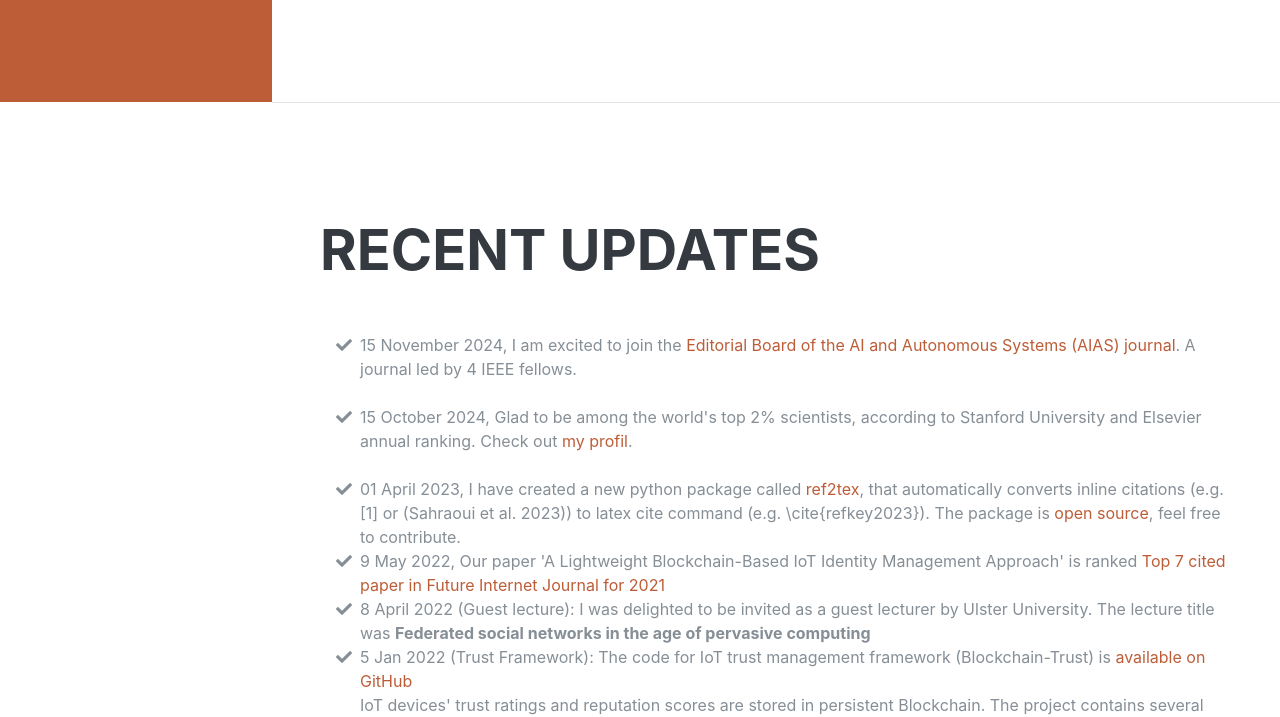
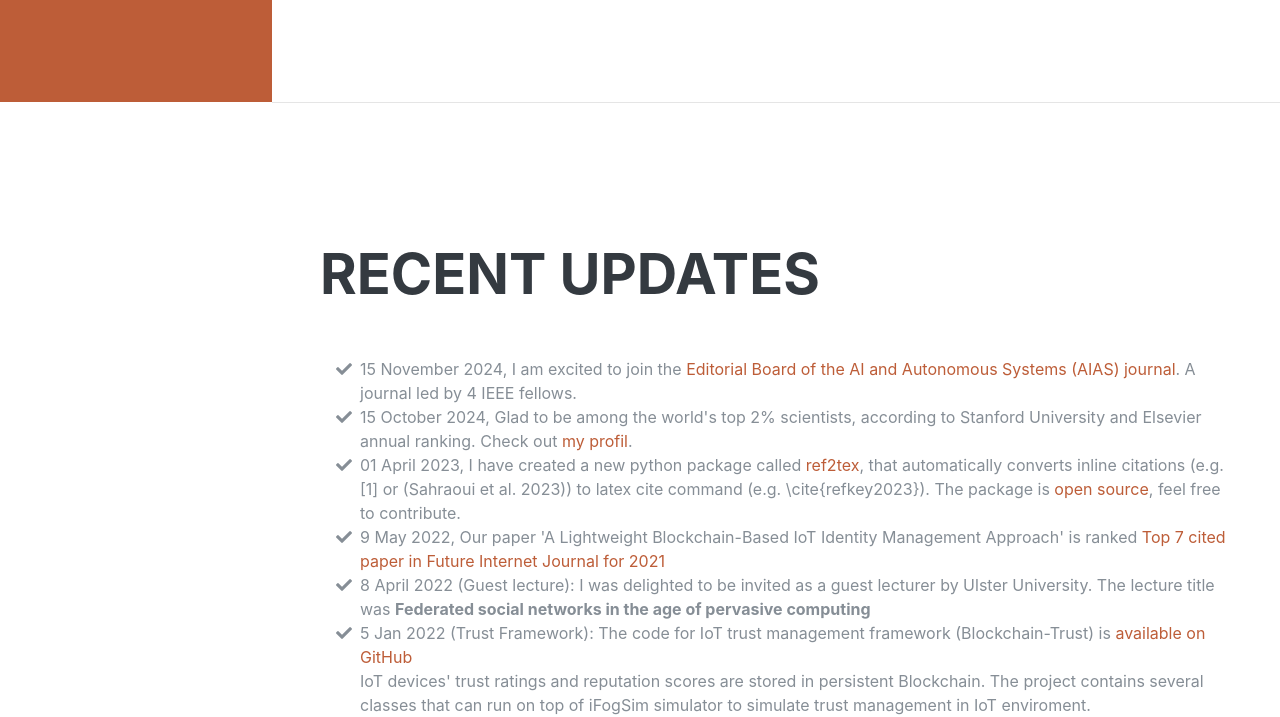
Before and after one commit to sahraoui17/profile, a website with bundled scripts: page index.html in a window 1280 px wide. Shown: the part 698-1415 px from the top of the page. Built offline with nearby package versions, Linux system fonts and the light colour scheme; some icons are missing; a web font is replaced by a local one.

Commit message:
remove breaks

```diff
--- a/index.html
+++ b/index.html
@@ -172,12 +172,12 @@
         <li>
           <i class="fa-li fa fa-check"></i>
           15 November 2024, I am excited to join the <a href="https://www.elspub.com/journals/artificial-intelligence-and-autonomous-systems/editorial/" target="_blank">Editorial Board of the AI and Autonomous Systems (AIAS) journal</a>. A journal led by 4 IEEE fellows.
-          </li><br>
+          </li>
           <li>
           <i class="fa-li fa fa-check"></i>
           15 October 2024, Glad to be among the world's top 2% scientists, according to Stanford University and Elsevier annual ranking.
           Check out <a href="https://topresearcherslist.com/Home/Profile/948617" target="_blank">my profil</a>.
-          </li><br></li>
+          </li></li>
 
           <li>
           <i class="fa-li fa fa-check"></i>
```
